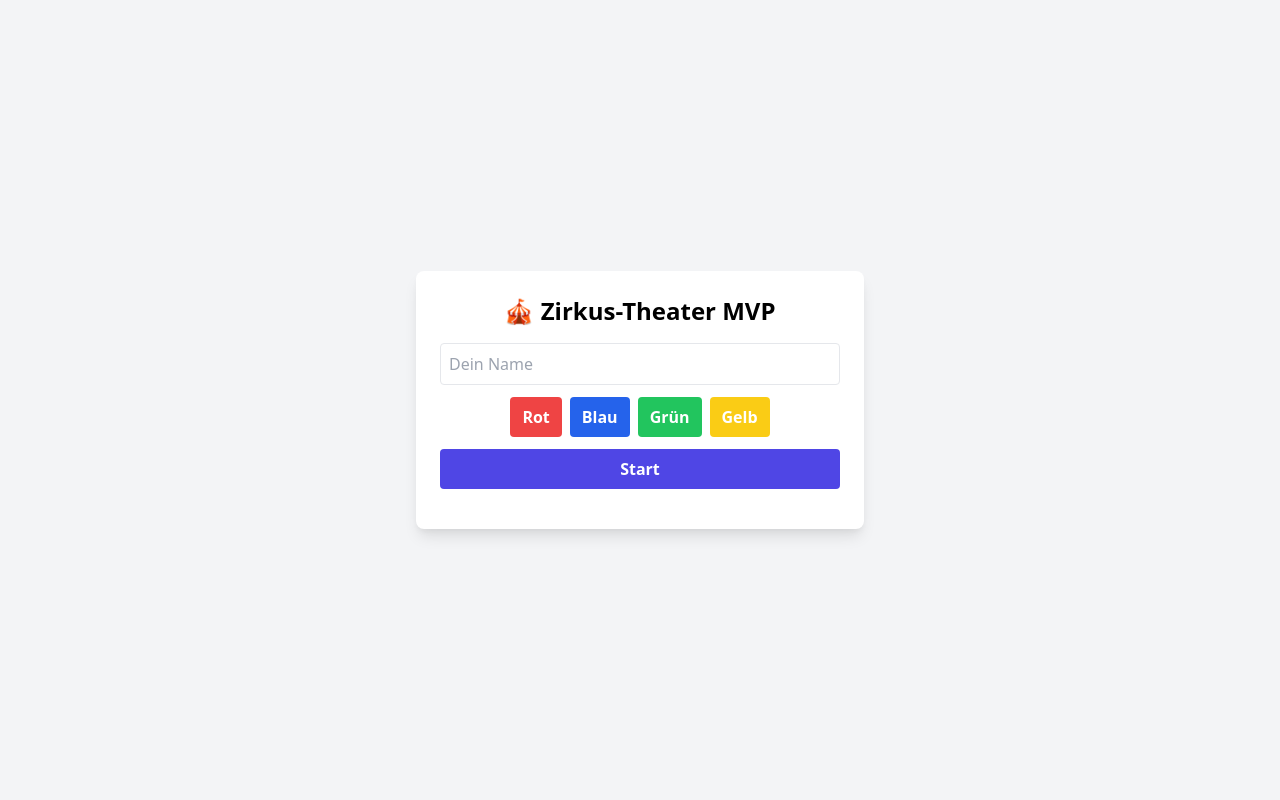
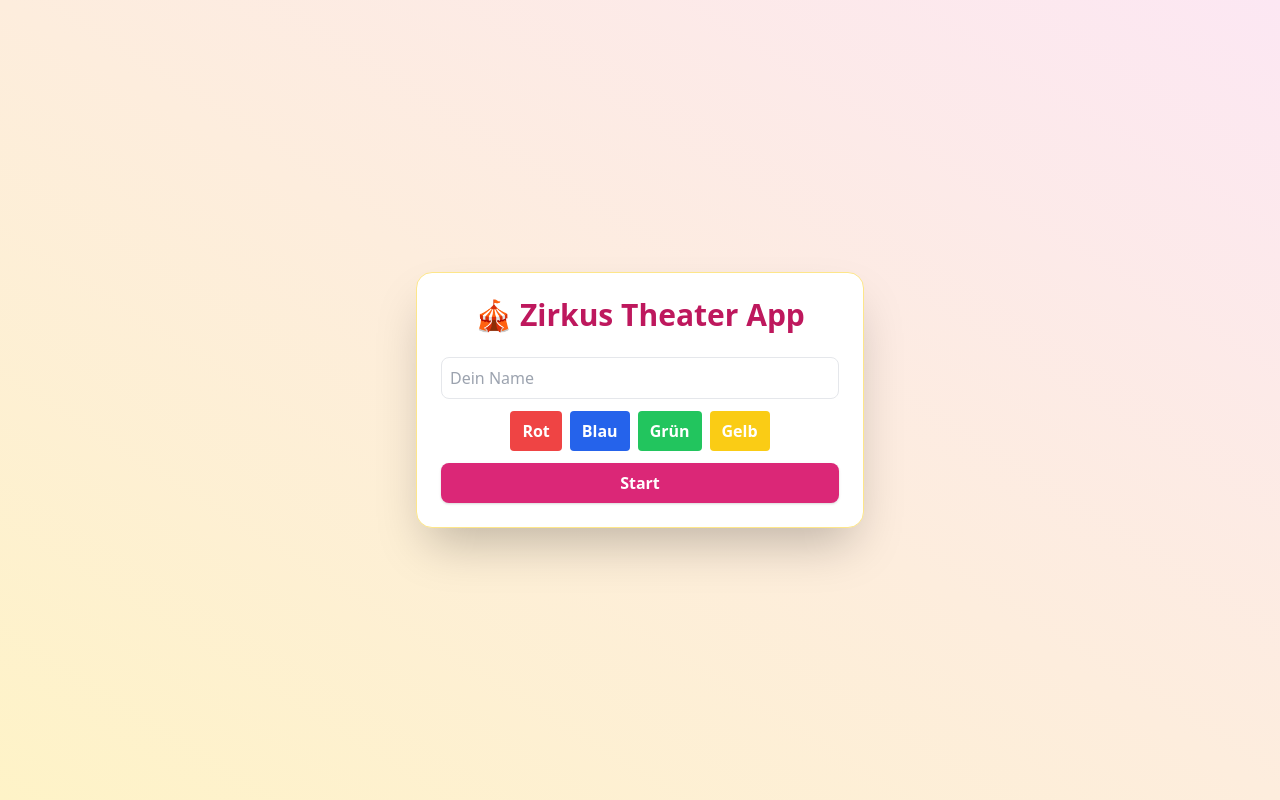
Before and after one commit to D1oniy/Zirkus-Quiz, a website: page public/index.html in a window 1280 px wide. Drawn offline with nearby package versions, Linux system fonts and the light colour scheme; no server answers.

Commit message:
Update index.html

```diff
--- a/public/index.html
+++ b/public/index.html
@@ -4,17 +4,18 @@
     <meta charset="UTF-8">
     <title>Zirkus App</title>
     <meta name="viewport" content="width=device-width, initial-scale=1">
-    <link rel="stylesheet" href="https://cdn.jsdelivr.net/npm/tailwindcss@2.2.19/dist/tailwind.min.css" />
+    <link rel="stylesheet" href="https://cdn.jsdelivr.net/npm/tailwindcss@2.2.19/dist/tailwind.min.css"/>
+    <script src="https://cdn.jsdelivr.net/npm/chart.js"></script>
 </head>
-<body class="bg-gray-100 flex items-center justify-center min-h-screen">
-    <div id="main" class="w-full max-w-md bg-white p-6 rounded-lg shadow-lg">
+<body class="bg-gradient-to-tr from-yellow-100 to-pink-100 flex items-center justify-center min-h-screen">
+    <div id="main" class="max-w-md w-full bg-white p-6 rounded-2xl shadow-2xl text-center border border-yellow-200">
         <div id="startArea">
-            <h1 class="text-2xl font-bold mb-4 text-center">🎪 Zirkus-Theater MVP</h1>
-            <input id="audience-name" type="text" maxlength="16" placeholder="Dein Name" class="border rounded p-2 w-full mb-3 focus:ring-2 focus:ring-indigo-300 transition" />
+            <h1 class="text-3xl font-bold mb-6 text-pink-700 drop-shadow">🎪 Zirkus Theater App</h1>
+            <input id="audience-name" type="text" maxlength="16" placeholder="Dein Name" class="border rounded-lg p-2 mb-3 w-full focus:ring-2 focus:ring-pink-300 transition">
             <div id="sektorBtns" class="flex gap-2 justify-center mb-3"></div>
-            <button id="startBtn" class="w-full bg-indigo-600 text-white font-bold py-2 rounded disabled:opacity-50" disabled>Start</button>
+            <button id="startBtn" class="bg-pink-600 text-white font-bold px-4 py-2 rounded-lg w-full shadow hover:bg-pink-700 transition disabled:opacity-60" disabled>Start</button>
         </div>
-        <div id="content" class="mt-4 text-center"></div>
+        <div id="content"></div>
     </div>
     <script src="/socket.io/socket.io.js"></script>
     <script src="script.js"></script>
```
